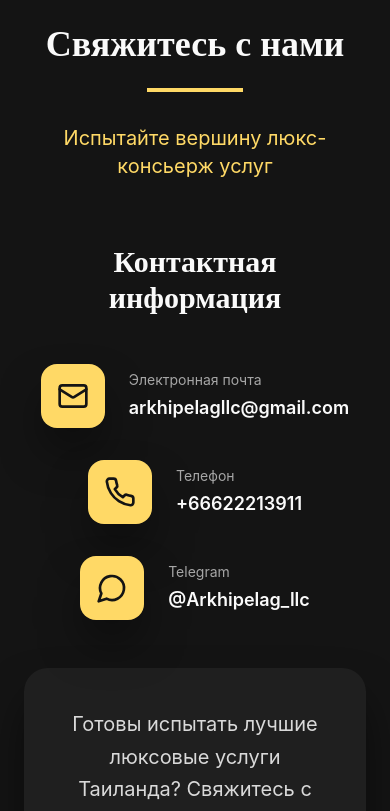
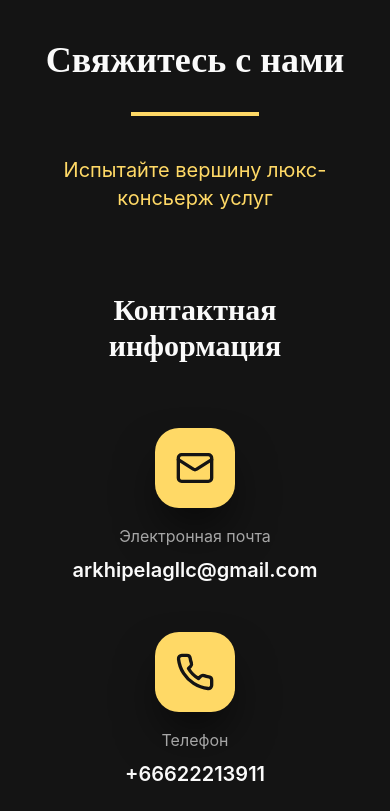
Before and after one commit to glebaanat-beep/arkhipelag-landing, a React (Vite) app: page / in a window 390 px wide. Shown: the part 8200-9011 px from the top of the page. Built offline with nearby package versions, Linux system fonts and the light colour scheme.

Commit message:
Align section elements

```diff
--- a/src/components/ContactSection.tsx
+++ b/src/components/ContactSection.tsx
@@ -3,57 +3,57 @@ import { Mail, Phone, MessageCircle } from 'lucide-react';
 import { useLanguage } from '../contexts/LanguageContext';
 export function ContactSection() {
   const { t } = useLanguage();
-  return <section id="contact" className="py-20 bg-background">
-      <div className="container mx-auto px-6">
-        <div className="text-center mb-16">
-          <h2 className="font-heading text-4xl md:text-5xl font-bold mb-6 text-text-primary">
+  return <section id="contact" className="py-24 bg-background">
+      <div className="container mx-auto px-6 max-w-4xl">
+        <div className="text-center mb-20">
+          <h2 className="font-heading text-4xl md:text-5xl font-bold mb-8 text-text-primary">
             {t('contact.title')}
           </h2>
-          <div className="w-24 h-1 bg-luxury-gold mx-auto mb-8" />
-          <p className="text-xl text-luxury-gold">
+          <div className="w-32 h-1 bg-luxury-gold mx-auto mb-10" />
+          <p className="text-xl text-luxury-gold max-w-2xl mx-auto">
             {t('contact.subtitle')}
           </p>
         </div>
 
-        <div className="max-w-2xl mx-auto">
+        <div className="max-w-3xl mx-auto">
           {/* Contact Information */}
           <div className="text-center">
-            <h3 className="font-heading text-3xl font-bold mb-12 text-text-primary">
+            <h3 className="font-heading text-3xl font-bold mb-16 text-text-primary">
               {t('contact.info.title')}
             </h3>
 
-            <div className="space-y-8 mb-12">
-              <div className="flex items-center justify-center space-x-6">
-                <div className="w-16 h-16 bg-luxury-gold rounded-2xl flex items-center justify-center luxury-shadow">
-                  <Mail className="w-8 h-8 text-background" />
+            <div className="space-y-12 mb-16">
+              <div className="flex flex-col sm:flex-row items-center justify-center space-y-4 sm:space-y-0 sm:space-x-8">
+                <div className="w-20 h-20 bg-luxury-gold rounded-3xl flex items-center justify-center luxury-shadow">
+                  <Mail className="w-10 h-10 text-background" />
                 </div>
-                <div className="text-left">
-                  <p className="text-text-muted text-sm mb-1">{t('contact.info.email')}</p>
-                  <p className="text-text-primary font-semibold text-lg">arkhipelagllc@gmail.com</p>
+                <div className="text-center sm:text-left">
+                  <p className="text-text-muted text-base mb-2">{t('contact.info.email')}</p>
+                  <p className="text-text-primary font-semibold text-xl">arkhipelagllc@gmail.com</p>
                 </div>
               </div>
 
-              <div className="flex items-center justify-center space-x-6">
-                <div className="w-16 h-16 bg-luxury-gold rounded-2xl flex items-center justify-center luxury-shadow">
-                  <Phone className="w-8 h-8 text-background" />
+              <div className="flex flex-col sm:flex-row items-center justify-center space-y-4 sm:space-y-0 sm:space-x-8">
+                <div className="w-20 h-20 bg-luxury-gold rounded-3xl flex items-center justify-center luxury-shadow">
+                  <Phone className="w-10 h-10 text-background" />
                 </div>
-                <div className="text-left">
-                  <p className="text-text-muted text-sm mb-1">{t('contact.info.phone')}</p>
-                  <p className="text-text-primary font-semibold text-lg">+66622213911</p>
+                <div className="text-center sm:text-left">
+                  <p className="text-text-muted text-base mb-2">{t('contact.info.phone')}</p>
+                  <p className="text-text-primary font-semibold text-xl">+66622213911</p>
                 </div>
               </div>
 
-              <div className="flex items-center justify-center space-x-6">
-                <div className="w-16 h-16 bg-luxury-gold rounded-2xl flex items-center justify-center luxury-shadow">
-                  <MessageCircle className="w-8 h-8 text-background" />
+              <div className="flex flex-col sm:flex-row items-center justify-center space-y-4 sm:space-y-0 sm:space-x-8">
+                <div className="w-20 h-20 bg-luxury-gold rounded-3xl flex items-center justify-center luxury-shadow">
+                  <MessageCircle className="w-10 h-10 text-background" />
                 </div>
-                <div className="text-left">
-                  <p className="text-text-muted text-sm mb-1">{t('contact.info.telegram')}</p>
+                <div className="text-center sm:text-left">
+                  <p className="text-text-muted text-base mb-2">{t('contact.info.telegram')}</p>
                   <a
                     href="https://t.me/Arkhipelag_llc"
                     target="_blank"
                     rel="noopener noreferrer"
-                    className="text-text-primary font-semibold text-lg hover:text-luxury-gold transition-colors"
+                    className="text-text-primary font-semibold text-xl hover:text-luxury-gold transition-colors"
                   >
                     @Arkhipelag_llc
                   </a>
@@ -62,7 +62,7 @@ export function ContactSection() {
             </div>
 
             {/* Description */}
-            <div className="bg-card rounded-3xl p-10 luxury-shadow max-w-xl mx-auto">
+            <div className="bg-card rounded-3xl p-12 luxury-shadow max-w-2xl mx-auto">
               <p className="text-text-secondary text-xl leading-relaxed text-center">
                 {t('contact.description')}
               </p>
```
